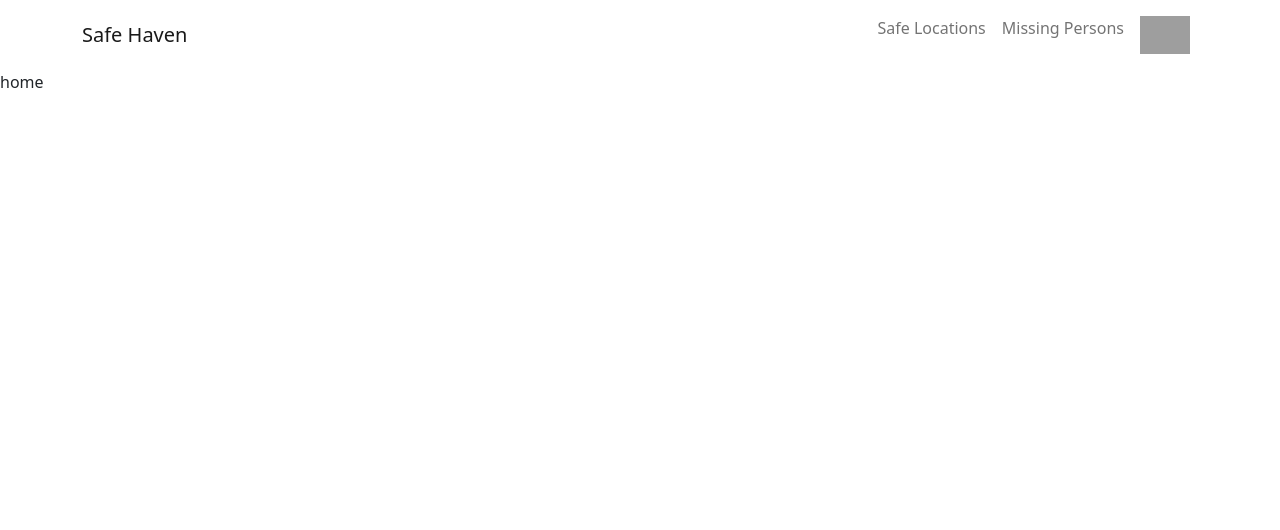
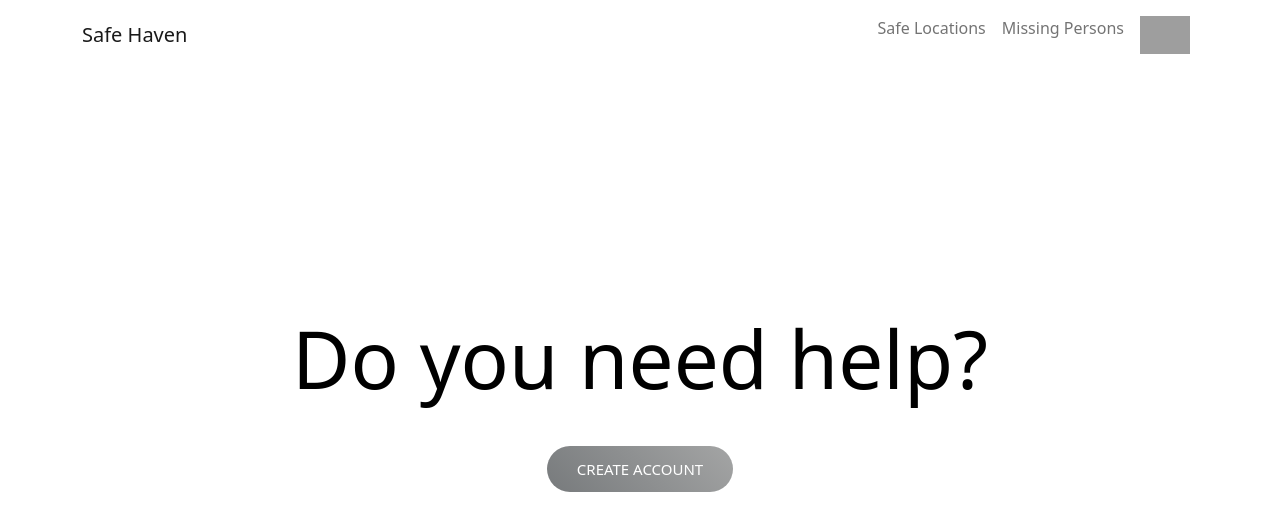
Before and after one commit to jamesc40/sachack2022, a React (Create React App) app in the folder client/: page / in a window 1280 px wide. Shown: the top 530 px of the page. Built offline with nearby package versions, Linux system fonts and the light colour scheme; grey boxes are pictures that could not be loaded.

Commit message:
set up home create account modal

```diff
--- a/client/src/App.js
+++ b/client/src/App.js
@@ -5,12 +5,30 @@ import Profile from "./pages/profile/Profile";
 import MissingPerson from "./pages/missingperson/MissingPerson";
 import SafeLocation from "./pages/safelocation/SafeLocation";
 import { Routes, Route, useNavigate } from "react-router-dom";
-import NavBar from "./components/NavBar"
-import 'bootstrap/dist/css/bootstrap.min.css';
+import NavBar from "./components/NavBar";
+import "bootstrap/dist/css/bootstrap.min.css";
 
 // import "./App.css";
 
 function App() {
+  const [user, setUser] = useState(null);
+
+  // useEffect(() => {
+  //   getUser();
+  // }, []);
+
+  // //getting user information from our database by using useEffect and Fetching
+  // const getUser = () =>
+  //   //custom route /me checks if user is currently logged in
+  //   fetch("/me").then((r) => {
+  //     if (r.ok) {
+  //       r.json().then((user) => setUser(user)); // if user is logged in then set user informtion to userstate
+  //     }
+  //   });
+
+  // checks if user is not logged in then redirect to Homepage that has login modal
+  if (!user) return <Home />;
+  // user={user} setUser={setUser} navigate={navigate}
   return (
     <div className="App">
       <NavBar />
--- a/client/src/components/AuthModal.js
+++ b/client/src/components/AuthModal.js
@@ -1,7 +1,50 @@
-import React from "react";
+import React, { useState } from "react";
+import "./authmodal.css";
 
-const AuthModal = () => {
-  return <div>AuthModal</div>;
+const AuthModal = ({ setShowModal, setShowLogin, showLogin }) => {
+  const [isLoading, setIsLoading] = useState(false);
+  const [errors, setErrors] = useState([]);
+  function handleClick() {
+    setShowModal(false);
+  }
+
+  return (
+    <div className="Auth-form-container">
+      <form className="Auth-form">
+        <div className="Auth-form-content">
+          <div className="close-icon" onClick={handleClick}>
+            ⓧ
+          </div>
+          <h2>{showLogin ? "CREATE ACCOUNT" : "LOG IN"}</h2>
+
+          <div className="form-group mt-3">
+            <label>Email address</label>
+            <input
+              type="email"
+              className="form-control mt-1"
+              placeholder="Enter email"
+            />
+          </div>
+          <div className="form-group mt-3">
+            <label>Password</label>
+            <input
+              type="password"
+              className="form-control mt-1"
+              placeholder="Enter password"
+            />
+          </div>
+          <div className="d-grid gap-2 mt-3">
+            <button type="submit" className="btn btn-primary">
+              Submit
+            </button>
+          </div>
+          <p className="forgot-password text-right mt-2">
+            Forgot <a href="#">password?</a>
+          </p>
+        </div>
+      </form>
+    </div>
+  );
 };
 
 export default AuthModal;
--- /dev/null
+++ b/client/src/components/authmodal.css
@@ -0,0 +1,46 @@
+.Auth-form-container {
+    display: flex;
+    justify-content: center;
+    align-items: center;
+    width: 100vw;
+    height: 100vh;
+  }
+
+  .Auth-form {
+    width: 420px;
+    box-shadow: rgb(0 0 0 / 16%) 1px 1px 10px;
+    padding-top: 30px;
+    padding-bottom: 20px;
+    border-radius: 8px;
+    background-color: white;
+  }
+
+  .Auth-form-content {
+    padding-left: 12%;
+    padding-right: 12%;
+  }
+
+  .Auth-form-title {
+    text-align: center;
+    margin-bottom: 1em;
+    font-size: 24px;
+    color: rgb(34, 34, 34);
+    font-weight: 800;
+  }
+
+  label {
+    font-size: 14px;
+    font-weight: 600;
+    color: rgb(34, 34, 34);
+  }
+
+ .close-icon {
+    float: right;
+}
+
+/* input[type=password],
+input[type=username] {
+    padding: 8px;
+    margin: 8px;
+    font-size: 17px;
+} */
--- a/client/src/pages/home/Home.js
+++ b/client/src/pages/home/Home.js
@@ -1,7 +1,56 @@
-import React from "react";
+import React, { useState } from "react";
+import AuthModal from "../../components/AuthModal";
+import NavBar from "../../components/NavBar";
+import "./home.css";
+const Home = () => {
+  const user = false;
+  //create useState for showing login modal
+  const [showModal, setShowModal] = useState(false);
+  //create useState for showing login
+  const [showLogin, setShowLogin] = useState(true);
+  // handling logout which clears user sessions in backend
 
-const Home = () => {
-  return <div>home</div>;
+  // handling logout which clears user sessions in backend
+  function handleLogout() {
+    fetch("/logout", { method: "DELETE" }).then((r) => {
+      if (r.ok) {
+        //setting user state to null to show login modal in home page
+        // setUser(null);
+        //navite to home page which has login modal
+        // navigate("/");
+        console.log(r.ok);
+      }
+    });
+  }
+
+  //handling creating account which sets showModal and showLogin to true
+  function handleClick() {
+    setShowModal(true);
+    setShowLogin(true);
+  }
+
+  return (
+    <>
+      <NavBar />
+
+      <div className="home">
+        <h1 className="primary_title">Do you need help?</h1>
+        <button
+          className="primary_button"
+          onClick={user ? handleLogout : handleClick} //if user exists then let onClick be handle logout if not handleclick
+        >
+          {user ? "Singout" : "Create Account"}
+        </button>
+        {showModal && (
+          <AuthModal
+            showLogin={showLogin}
+            setShowLogin={setShowLogin}
+            setShowModal={setShowModal}
+          />
+        )}
+      </div>
+    </>
+  );
 };
 
 export default Home;
--- /dev/null
+++ b/client/src/pages/home/home.css
@@ -0,0 +1,27 @@
+.home{
+    text-align: center;
+    margin-top: 30vh;
+
+}
+
+.primary_title {
+    font-size: 80px;
+    font-weight:8500;
+    color: rgb(0, 0, 0);
+    margin-bottom: 40px;
+}
+
+
+.primary_button {
+
+    color: rgb(255,255,255);
+    text-transform: uppercase;
+    font-size: 15px;
+    background: linear-gradient(45deg, rgb(119, 122, 124), rgb(164, 165, 165));
+    padding: 12px 30px;
+    border-radius: 30px;
+    border: none;
+}
+.primary_button:hover {
+    background: linear-gradient(260deg, rgb(48, 196, 254), rgb(64, 255, 249));
+}
```
